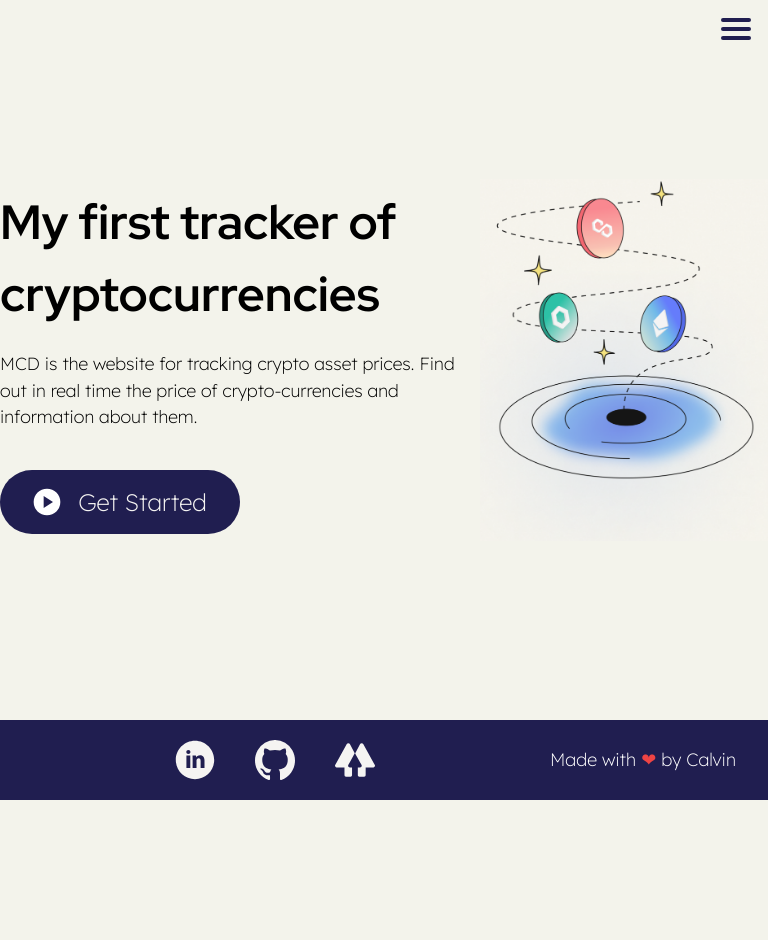
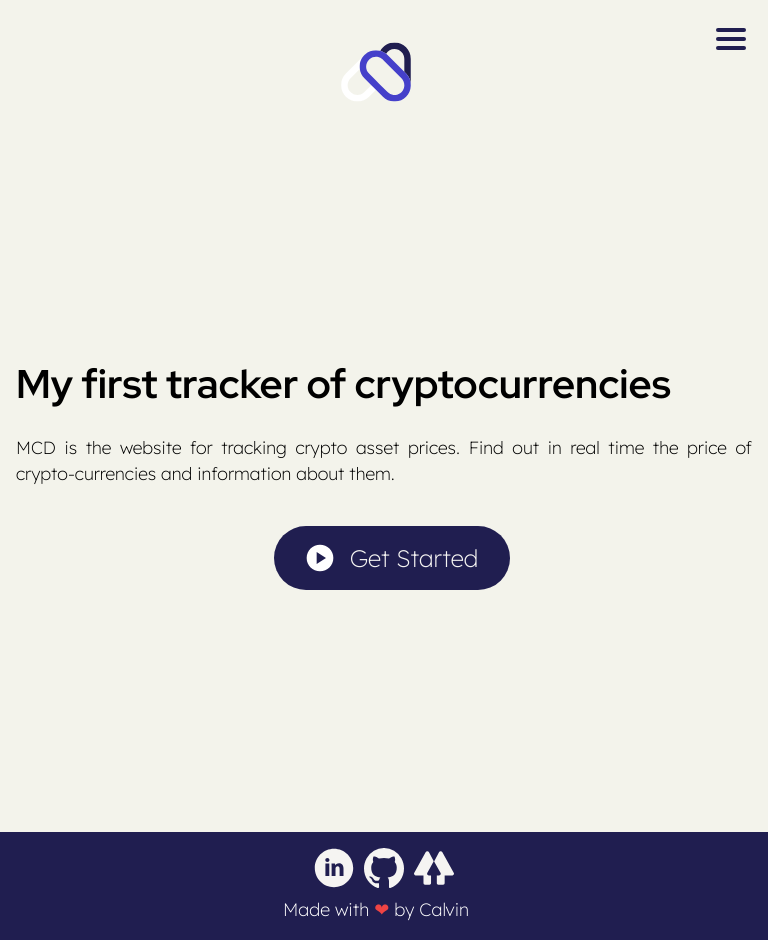
Before and after one commit to randricalvin/My-CryptoData, a React (Create React App) app: page / in a window 768 px wide. Before the commit the page ends 800 px from the top, so only its background shows below. Built offline with nearby package versions, Linux system fonts and the light colour scheme; no server answers.

Commit message:
adding responsive in all pages and components

```diff
--- a/src/App.css
+++ b/src/App.css
@@ -29,19 +29,15 @@ body {
     height: 90vh;
 
   }
-.burger-menu {
-    display: none;
-  }
 
-
-
-  @media screen and (max-width: 768px) {
+  @media (min-width: 768px) and (max-width: 1024px) {
     .navbar {
       display: none;
     }
     .menu-desktop {
       display: none;
     }
+
 
     #site-menu li, #site-menu p {
       display: flex;
@@ -79,8 +75,8 @@ body {
   /* menu button & animation */
   .menu-button {
     position: absolute;
-    right:10px;
-    top:0px;
+    right:30px;
+    top:20px;
     z-index: 100;
     display: block;
     width: 50px;
@@ -142,7 +138,7 @@ body {
 
   /* animate menu in */
   #menu-toggle:checked + #menu-button + #site-menu{
-      animation: menu-open 0.75s ease both;
+      animation: menu-open 0.1s ease both;
       background-color: #F5F4F2;
 
 
@@ -150,8 +146,8 @@ body {
 
   #menu-toggle:checked + #menu-button + #site-menu ul > li, #site-menu p {
       display: flex;
-      animation: menu-txt-open 0.75s ease both;
-      animation: menu-closed 0.75s ease both;
+      animation: menu-txt-open 0.5s ease both;
+      animation: menu-closed 0.5s ease both;
 
   }
 
@@ -165,7 +161,245 @@ body {
       margin: 0px;
       padding: 0px;
       background-color: #201E50;
-      animation: menu-closed .3s both;
+      animation: menu-closed .2s both;
+      transition: .2s;
+  }
+
+  #site-menu-titles{
+      position: absolute;
+      top: 50%;
+      left: 50%;
+      transform: translate(-50%, -50%);
+      -webkit-transform: translate(-50%, -50%);
+      -moz-transform: translate(-50%, -50%);
+      -ms-transform: translate(-50%, -50%);
+      height: auto;
+
+  }
+
+  @keyframes menu-open {
+      100% {
+          width: 100vw;
+          height: 100vh;
+      }
+  }
+  @keyframes menu-closed {
+      0% {
+         width: 100vw;
+         height: 100vh;
+      }
+  }
+  @keyframes menu-txt-open {
+      0%, 70% {
+         opacity:0;
+      }
+      100% {
+          opacity:1;
+      }
+  }
+
+  .data-footer1 {
+    display: none;
+  }
+
+  .data-footer2 {
+    gap: 10px;
+    margin-bottom: 0.5rem;
+    margin-top: 1rem;
+
+  }
+
+  .data-footer3 {
+    margin-bottom: 1rem;
+  }
+
+  .footer {
+    display: flex;
+    flex-direction: column;
+    align-items: center;
+    justify-content: center;
+    height: auto;
+  }
+
+  .button-back {
+    display: flex;
+    margin-left: 1rem;
+  }
+  .logo {
+    display: flex;
+    justify-content: center;
+    padding-top: 2rem;
+  }
+
+  .text-presentation {
+    width: 100%;
+    align-items: start;
+    padding-left: 1rem;
+    padding-right: 1rem;
+    justify-content: center;
+    font-size: 2.50rem;
+  }
+
+  .p-presentation {
+    width: 100%;
+    align-items: start;
+    padding-left: 1rem;
+    padding-right: 1rem;
+    justify-content: center;
+    text-align: justify;
+  }
+
+
+  .button-start {
+    display: flex;
+    margin-left: 1rem;
+  }
+
+  .button-start h1 {
+    padding-left: 1rem;
+    padding-right: 1rem;
+  }
+
+  .button-start img {
+    padding-left: 1rem;
+  }
+
+}
+
+
+
+
+  @media screen and (max-width: 768px) {
+    .navbar {
+      display: none;
+    }
+    .menu-desktop {
+      display: none;
+    }
+
+    #site-menu li, #site-menu p {
+      display: flex;
+      align-items: center;
+      justify-content: center;
+      border-radius: 5rem;
+      width: 15rem;
+      height: 4rem;
+      color: #F5F4F2;
+      background-color: #201E50;
+      text-decoration: none;
+      text-transform: none;
+      list-style: none;
+      display: none;
+      text-align: center;
+      transition: all .5s;
+      /* Credit to Mike for the responsive font-sizing https://www.madebymike.com.au/writing/fluid-type-calc-examples/ */
+      font-size: calc(20px + (20 - 18) * ((100vw - 300px) / (1600 - 300)));
+  }
+
+  #site-menu li {
+    margin-bottom: 1.5rem;
+
+  }
+
+  #site-menu p {
+    font-size: 1.5rem;
+  }
+
+  /* hides toggle handler */
+  [type="checkbox"]:checked, [type="checkbox"]:not(:checked) {
+      display: none;
+  }
+
+  /* menu button & animation */
+  .menu-button {
+    position: absolute;
+    right:10px;
+    top:10px;
+    z-index: 100;
+    display: block;
+    width: 50px;
+    height: 50px;
+    border-radius: 50%;
+    outline: none;
+    cursor: pointer;
+    transition: 0.5s ease-in-out;
+  }
+
+  .line {
+      position: relative;
+      left: 15%;
+      width: 60%;
+      height: 4px;
+      background:#201E50;
+      border-radius: 10px;
+      overflow: hidden;
+      transition: all 0.5s ease;
+  }
+
+  .line:nth-child(1) {
+      top: 35%;
+  }
+
+  .line:nth-child(2) {
+      top: 45%;
+  }
+
+  .line:nth-child(3) {
+      top: 55%;
+  }
+
+  /* animate background of lines */
+  .menu-button:hover .line::after {
+      transform: translateX(0);
+  }
+
+
+  #menu-toggle:checked + .menu-button  {
+      transform: rotate(180deg);
+      transition: transform 0.2s ease;
+  }
+
+  #menu-toggle:checked + #menu-button .line:nth-child(1){
+      transform: translateY(5px) rotate(45deg);/*45deg*/
+  }
+
+
+  #menu-toggle:checked + #menu-button .line:nth-child(2) {
+      transform: scaleX(0);
+      opacity:0;
+  }
+
+  #menu-toggle:checked + #menu-button .line:nth-child(3) {
+      transform: translateY(-11px) rotate(-45deg);/* -45deg*/
+  }
+
+
+  /* animate menu in */
+  #menu-toggle:checked + #menu-button + #site-menu{
+      animation: menu-open 0.1s ease both;
+      background-color: #F5F4F2;
+
+
+  }
+
+  #menu-toggle:checked + #menu-button + #site-menu ul > li, #site-menu p {
+      display: flex;
+      animation: menu-txt-open 0.5s ease both;
+      animation: menu-closed 0.5s ease both;
+
+  }
+
+
+  #site-menu {
+      position: absolute;
+      width: 0px;
+      height: 100vh;
+      right:0px;
+      top:0px;
+      margin: 0px;
+      padding: 0px;
+      background-color: #201E50;
+      animation: menu-closed .2s both;
       transition: .2s;
   }
 
@@ -203,4 +437,106 @@ body {
   }
 
 
+  .text-presentation {
+    width: 100%;
+    align-items: start;
+    padding-left: 1rem;
+    padding-right: 1rem;
+    justify-content: center;
+    font-size: 2.50rem;
+  }
+
+  .p-presentation {
+    width: 100%;
+    align-items: start;
+    padding-left: 1rem;
+    padding-right: 1rem;
+    justify-content: center;
+    text-align: justify;
+  }
+
+  .home-image {
+    display: none;
+  }
+
+  .button-start {
+    display: flex;
+    justify-content: center;
+  }
+
+  .button-start h1 {
+    padding-left: 1rem;
+    padding-right: 1rem;
+  }
+
+  .button-start img {
+    padding-left: 1rem;
+  }
+
+  .search-bar {
+    margin-bottom: 3rem ;
+  }
+
+  .title-news {
+    font-size: 1.75rem;
+  }
+
+  .title-article {
+    font-size: 1.10rem;
+  }
+
+
+  .info-coin {
+    display: flex;
+    flex-wrap: wrap;
+    gap: 20px;
+    align-items: center;
+    justify-content: center;
+    font-size: 2rem;
+  }
+
+  .info-coin:nth-child(3) {
+    font-size: 1.5rem;
+
+  }
+
+  .description-coin {
+    margin-left: 1rem;
+    margin-right: 1rem;
+  }
+
+  .button-back {
+    display: flex;
+    margin-left: 1rem;
+  }
+
+  .data-footer1 {
+    display: none;
+  }
+
+  .data-footer2 {
+    gap: 10px;
+    margin-bottom: 0.5rem;
+    margin-top: 1rem;
+
+  }
+
+  .data-footer3 {
+    margin-bottom: 1rem;
+  }
+
+  .footer {
+    display: flex;
+    flex-direction: column;
+    align-items: center;
+    justify-content: center;
+    height: auto;
+  }
+
+  .logo {
+    display: flex;
+    justify-content: center;
+    padding-top: 2rem;
+  }
+
 }
--- a/src/components/BackButton.jsx
+++ b/src/components/BackButton.jsx
@@ -9,9 +9,9 @@ const BackButton = () => {
 
   return (
     <div>
-        <div className="overflow-x-auto">
+        <div className="button-back">
             <div className="flex items-center justify-center">
-                <div className="w-full lg:w-5/6 mt-10 mb-20">
+                <div className="lg:w-5/6 mt-10 mb-20 flex items-center justify-start">
                     <img src={buttonback} alt="back" onClick={goBack} className="bg-[#201E50] text-white py-2 px-4 text-m w-28 h-10 rounded-full hover:bg-[#4540ca] transition duration-300 ease-in-out shadow-lg hover:scale-105 hover:text-white cursor-pointer"/>
                 </div>
             </div>
--- a/src/components/ButtonStart.jsx
+++ b/src/components/ButtonStart.jsx
@@ -4,12 +4,14 @@ import logogo from '../assets/logogo.svg'
 
 const ButtonStart = () => {
   return (
-    <Link to="/market" className="w-1/2">
+    <div className="lg:w-1/2 button-start">
+    <Link to="/market">
         <div className='flex justify-evenly items-center rounded-full bg-[#201E50] text-[#F5F4F2] text-2xl p-4 mt-10 hover:bg-[#4540ca] transition duration-300 ease-in-out hover:-translate-y-1 hover:scale-105'>
             <img src={logogo} alt="go" />
             <h1>Get Started</h1>
         </div>
     </Link>
+    </div>
   )
 }
 
--- a/src/components/CoinsList.jsx
+++ b/src/components/CoinsList.jsx
@@ -54,9 +54,9 @@ const CoinsList = () => {
 
   return (
     <div className="font-sans w-full">
-        <div className='flex justify-center my-20'>
+        <div className='flex justify-center my-20 search-bar'>
             <input
-            className="bg-lightGrey h-10 w-1/3 pl-5 text-m focus:outline-none text-darkBlue focus:ring-2"
+            className="bg-lightGrey h-10 lg:w-1/3 md:w-1/2 sm:w-2/3 pl-5 text-m focus:outline-none text-darkBlue focus:ring-2"
             type="search"
             onKeyPress={(e) => {
                 e.key === "Enter" && e.preventDefault();
--- a/src/components/Footer.jsx
+++ b/src/components/Footer.jsx
@@ -18,9 +18,9 @@ const Footer = () => {
     }, [])
 
   return (
-    <div className='flex justify-between items-center h-20 sticky bg-[#201E50] text-white text-lg font-sans'>
-        {/* get the image, the name, and the price of the first three elements */}
-        <div className="flex justify-around ml-4">
+
+        <div className='footer flex justify-between items-center h-20 sticky bg-[#201E50] text-white text-lg font-sans'>
+            <div className="flex justify-around ml-4 data-footer1">
                 {coinFooter[0] ? <div className='flex justify-center items-center'>
                     <img className='w-8 h-8 rounded-full mx-4 border-2' src={coinFooter[0].image} alt={coinFooter[0].name}/>
                     <span>{coinFooter[0].symbol.toUpperCase()} :</span>
@@ -38,8 +38,7 @@ const Footer = () => {
                 </div> : null}
             </div>
 
-
-        <div className="flex gap-10">
+            <div className="data-footer2 flex gap-10">
                     <a href="https://www.linkedin.com/in/calvin-randrianantenaina-26986a118/" target="new_blank" rel="noreferrer">
                         <img className='w-10 transition duration-300 ease-in-out hover:scale-110' src={linkedin} alt="logo linkedin" />
                     </a>
@@ -52,10 +51,11 @@ const Footer = () => {
             </div>
 
 
-        <div className="mx-4 pr-4">
+            <div className="data-footer3 mx-4 pr-4">
                 Made with <span className='text-red-500'>❤</span> by Calvin
             </div>
         </div>
+
     )
 }
 
--- a/src/components/HomeImage.jsx
+++ b/src/components/HomeImage.jsx
@@ -4,7 +4,7 @@ import homeimage from '../assets/homeimage.png'
 const HomeImage = () => {
   return (
     <div>
-        <img className="" src={homeimage} alt="coins" style={{width: '32rem' }}/>
+        <img className="home-image" src={homeimage} alt="coins" style={{width: '32rem' }}/>
     </div>
   )
 }
--- a/src/components/NavBar.jsx
+++ b/src/components/NavBar.jsx
@@ -35,6 +35,10 @@ function NavBar() {
       </div>
 
       {/* build the burger menu */}
+      <div className="lg:hidden burger-menu">
+          <Link to="/" className="logo">
+                  <img className="h-20 mr-4"src={logo1} alt="logo" />
+          </Link>
         <input type="checkbox" id="menu-toggle" value="checkbox" />
           <label id="menu-button" className="menu-button" htmlFor="menu-toggle">
             <div className="line"></div>
@@ -63,6 +67,7 @@ function NavBar() {
             </ul>
           </div>
         </div>
+    </div>
   );
 }
 
--- a/src/components/NewsList.jsx
+++ b/src/components/NewsList.jsx
@@ -40,7 +40,7 @@ const NewsList = () => {
 
   return (
     <div className="font-sans">
-        <h1 className="lg:text-4xl md:text-3xl sm:text-2xl font-bold flex justify-center mt-20 ">
+        <h1 className="title-news lg:text-4xl md:text-3xl sm:text-2xl font-bold flex justify-center mt-20 ">
             Latest crypto news
         </h1>
         <div className="">
--- a/src/components/Title.jsx
+++ b/src/components/Title.jsx
@@ -4,7 +4,7 @@ function Title() {
   return (
     <div>
         <div className="text-presentation">
-            <h1 className=''>
+            <h1 className="">
                 My first tracker of cryptocurrencies
             </h1>
         </div>
```
Also changed, not shown: src/components/CoinDetail.jsx (+6 -15 lines), src/components/News.jsx (+5 -5 lines). Lines whose indentation alone changed are shown as unchanged.
